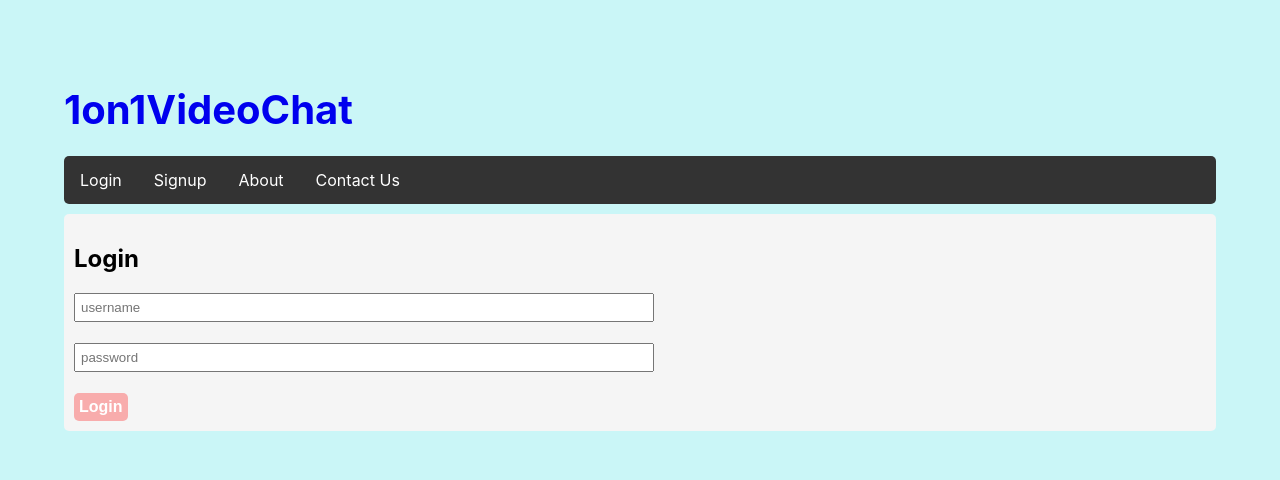
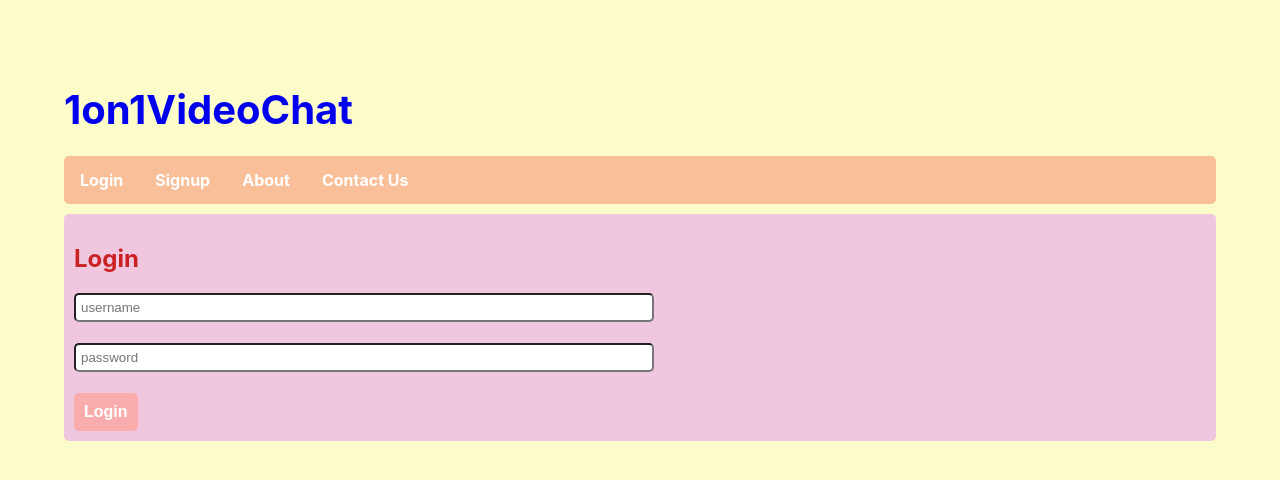
Before and after one commit to e-barr/notBuggySkipe_front-end, a React (Create React App) app in the folder not-buggy-skipe_front-end/: page /login in a window 1280 px wide. Shown: the top 480 px of the page. Built offline with nearby package versions, Linux system fonts and the light colour scheme; no server answers.

Commit message:
change login signup about and contact styling

```diff
--- a/not-buggy-skipe_front-end/src/containers/App.css
+++ b/not-buggy-skipe_front-end/src/containers/App.css
@@ -1,10 +1,13 @@
 body {
-  background-color: rgb(202, 246, 247);
+  background-color: rgb(251, 252, 202);
   padding: 5%;
+  color: rgb(202, 34, 34);
+  /* text-shadow: 1px; */
 }
 
 .inner-content {
-  background-color: whitesmoke;
+  /* background-color: whitesmoke; */
+  background-color: rgb(240, 199, 223);
   border-radius: 5px;
   padding: 10px;
   margin-top: 10px;
@@ -15,6 +18,7 @@ input {
   width: 50%;
   padding: 5px;
   margin-bottom: 5px;
+  border-radius: 5px;
 }
 
 button {
@@ -23,7 +27,7 @@ button {
   border-radius: 5px;
   color: white;
   font-weight: bold;
-  padding: 5px;
+  padding: 10px;
   text-align: center;
   text-decoration: none;
   display: inline-block;
--- a/not-buggy-skipe_front-end/src/containers/Header.css
+++ b/not-buggy-skipe_front-end/src/containers/Header.css
@@ -3,8 +3,10 @@ ul {
     margin: 0;
     padding: 0;
     overflow: hidden;
-    background-color: #333;
+    /* background-color: #333; */
+    background-color: rgb(248, 191, 153);
     border-radius: 5px;
+    font-weight: bold;
   }
 
   li {
@@ -21,7 +23,8 @@ ul {
 
   /* Change the link color to #111 (black) on hover */
   li a:hover {
-    background-color: #111;
+    /* background-color: #111; */
+    background-color: rgb(248, 172, 172);
   }
 
 h1 a{
```
